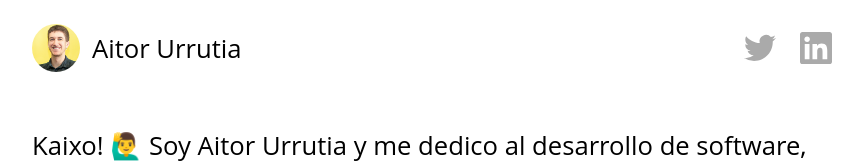
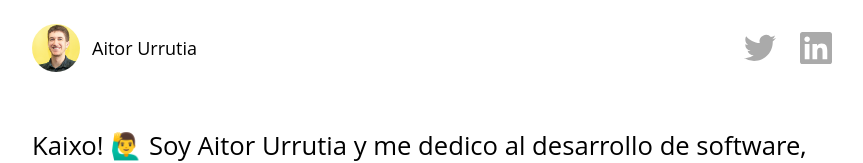
Before and after one commit to Txarli/aurrutia, a Gatsby site: page / in a window 1280 px wide. Shown: the top 163 px of the page, without its empty margins (208-1071 px from the left). Built offline with nearby package versions, Linux system fonts and the light colour scheme; Gatsby itself is replaced by a stand-in of ours.

Commit message:
fix: ajusta tamaño de título en header

```diff
--- a/src/components/Header.tsx
+++ b/src/components/Header.tsx
@@ -55,7 +55,7 @@ const Social = styled.ul`
 const HomeLink = styled.a`
   display: flex;
   align-items: center;
-  ${font.h3()}
+  ${font.h4()}
 `;
 
 const Wrapper = styled.header`
```
